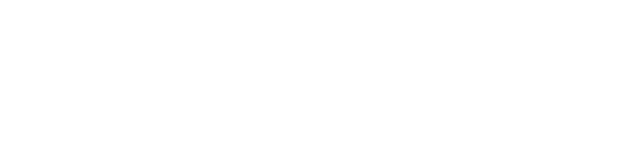
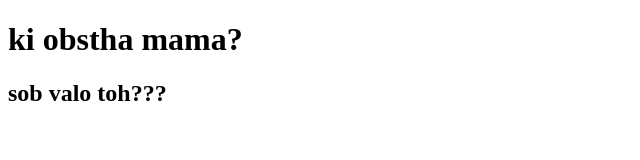
Before and after one commit to hirudutta/my-second-repo, a plain HTML site: page index.html in a window 1280 px wide. Shown: the whole page, without its empty margins (0-640 px from the left). Drawn offline with Linux system fonts and the light colour scheme.

Commit message:
added header

```diff
--- a/index.html
+++ b/index.html
@@ -7,6 +7,7 @@
     <title>My Second Github Repo</title>
 </head>
 <body>
-
+    <h1>ki obstha mama?</h1>
+    <h2>sob valo toh???</h2>
 </body>
 </html>
```
